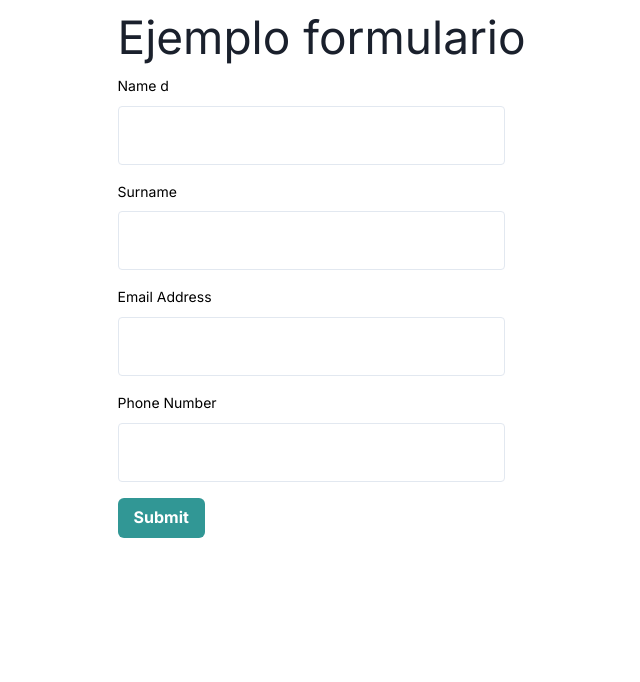
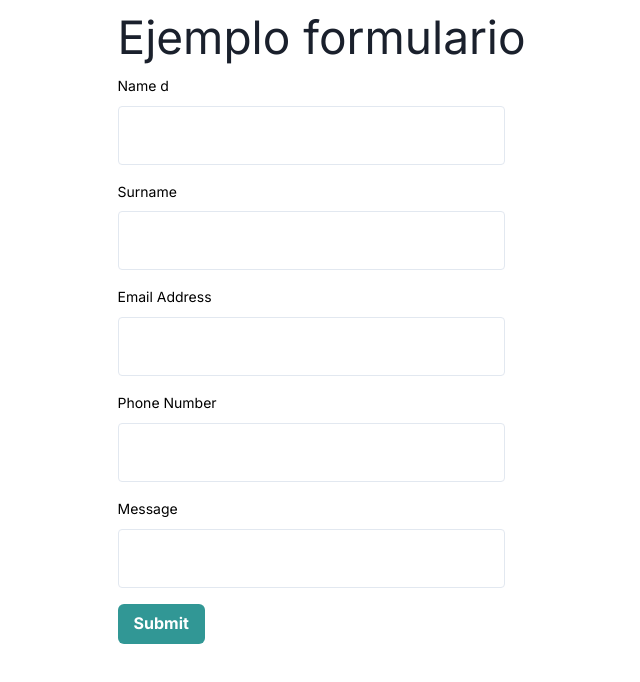
Before and after one commit to DaniellaBarraza125/Prueba_Index, a React (Vite) app: page /form in a window 1280 px wide. Shown: the top 682 px of the page, without its empty margins (235-875 px from the left). Built offline with nearby package versions, Linux system fonts and the light colour scheme.

Commit message:
agregando input message

```diff
--- a/src/ChakraTheme.js
+++ b/src/ChakraTheme.js
@@ -1,9 +1,11 @@
+import { WarningIcon } from "@chakra-ui/icons";
 import { extendTheme } from "@chakra-ui/react";
 
 const ChakraTheme = extendTheme({
     colors: {
         borderGray: "#949494",
         errorRed: "#FF0000",
+        active: "#543FD3",
     },
     fonts: {
         body: "Inter, sans-serif",
@@ -31,8 +33,8 @@ const ChakraTheme = extendTheme({
                     borderColor: "borderGray",
                     padding: "20px 12px",
                     _focus: {
-                        borderColor: "teal.500",
-                        boxShadow: "0 0 0 1px teal.500",
+                        borderColor: "active",
+                        boxShadow: "0 0 0 1px active",
                     },
                 },
             },
@@ -42,17 +44,20 @@ const ChakraTheme = extendTheme({
                 color: "black",
                 fontSize: "14px",
                 _disabled: {
-                    color: "gray.400", // Color del label cuando el input está deshabilitado
+                    color: "gray.400",
                 },
                 _invalid: {
-                    color: "errorRed", // Color del label cuando hay un error
+                    color: "errorRed",
+                },
+                _focus: {
+                    color: "active",
                 },
             },
         },
         FormErrorMessage: {
             baseStyle: {
-                fontSize: "sm",
-                color: "errorRed", // Color del mensaje de error
+                fontSize: "11px",
+                color: "errorRed",
             },
         },
     },
--- a/src/components/FormExample/FormExample.jsx
+++ b/src/components/FormExample/FormExample.jsx
@@ -10,6 +10,7 @@ const validationSchema = Yup.object({
   surname: Yup.string().required('Surname is required'),
   email: Yup.string().email('Invalid email address').required('Email is required'),
   phone: Yup.string().required('Phone number is required'),
+  message: Yup.string().required('Message is required'),
 });
 
 const FormExample = () => {
@@ -97,6 +98,22 @@ const FormExample = () => {
                     </FormControl>
                   )}
                 </Field>
+                <Field name="message">
+                  {({ field, form }) => (
+                    <FormControl isInvalid={form.errors.phone && form.touched.phone}>
+                      <FormLabel htmlFor="phone">Message</FormLabel>
+                      <Flex align="center" justifyContent="space-between" width="411px">
+                        <Input {...field} id="message" borderRadius="4px" />
+                        {form.errors.message && form.touched.message && (
+                          <Tooltip label={form.errors.message} placement="right-end" bg="red.500">
+                            <WarningIcon color="red.500" boxSize={5} ml={2} />
+                          </Tooltip>
+                        )}
+                      </Flex>
+                      <FormErrorMessage fontSize="sm">{form.errors.message}</FormErrorMessage>
+                    </FormControl>
+                  )}
+                </Field>
               </Stack>
 
               <Button mt={4} colorScheme="teal" isLoading={isSubmitting} type="submit">
```
